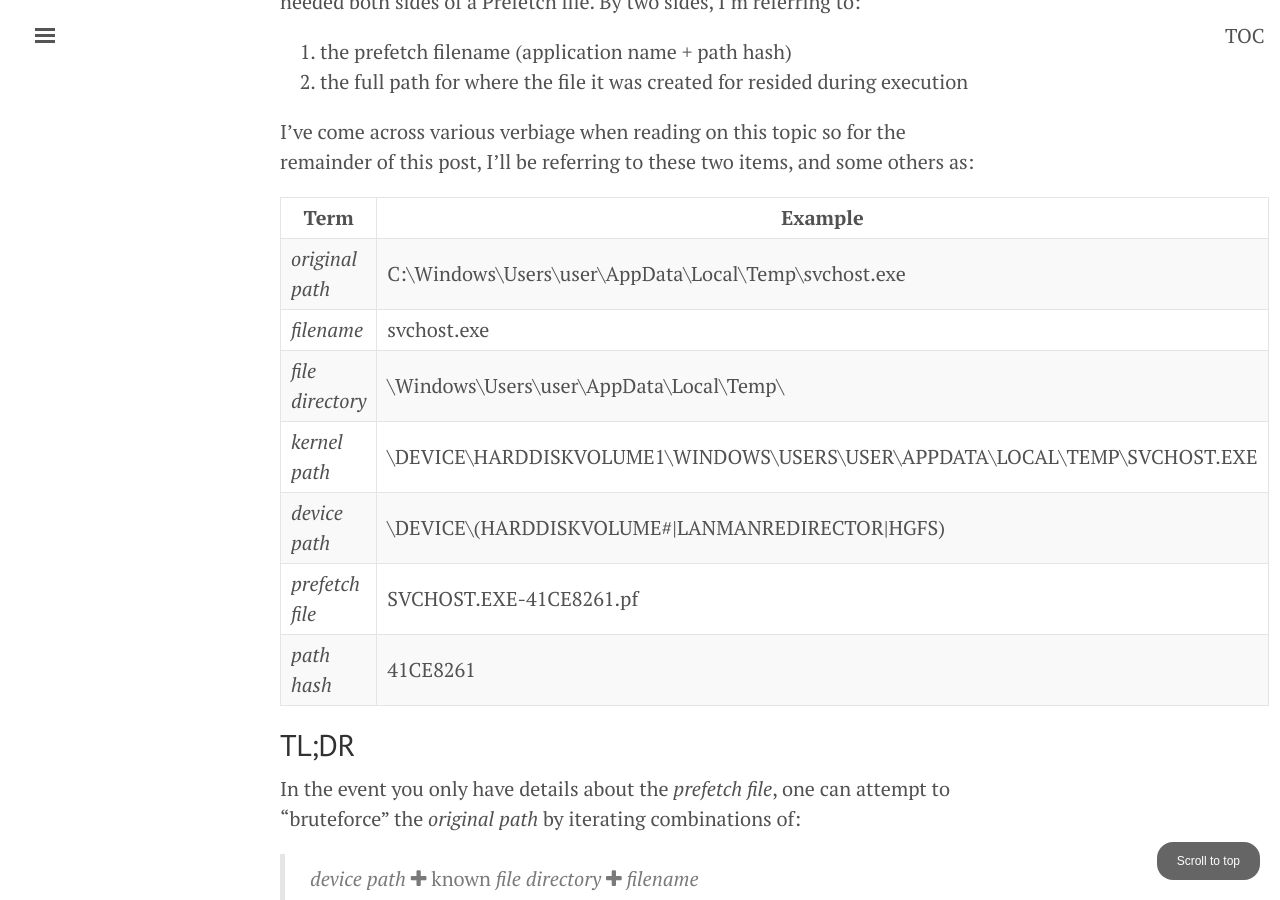
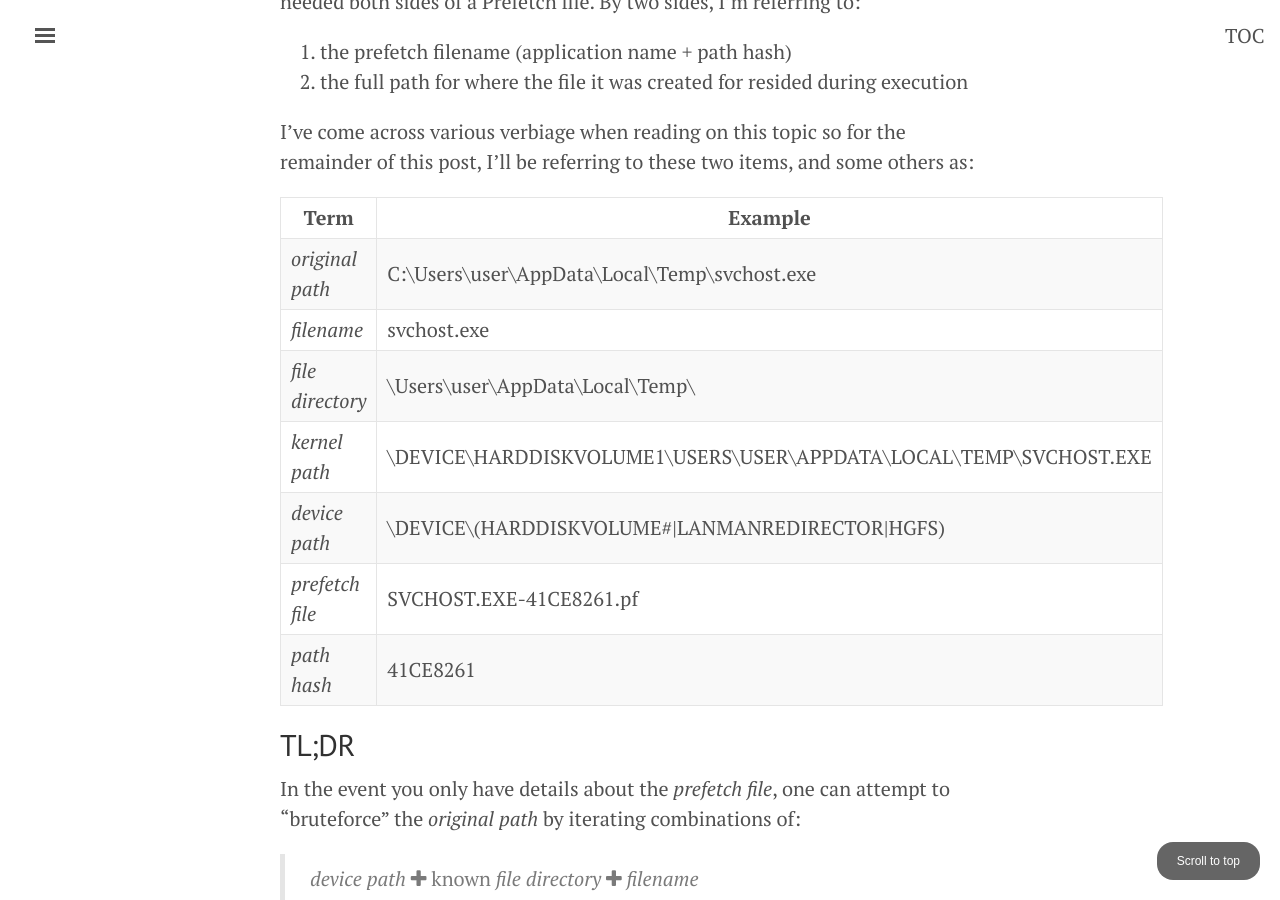
Before and after one commit to hiddenillusion/hiddenillusion.github.io, a Jekyll site: the page built from _posts/2016-05-10-go-prefetch-yourself.md, in a window 1280 px wide and 900 px high, scrolled down 472 px. Built offline with Jekyll 4.4.1, drawn with Linux system fonts in a browser that asks for light colours; nearby versions of some CDN libraries; comment, search, counter and statistics services are not loaded.

Commit message:
Even though they're examples, they should be correct

```diff
--- a/_posts/2016-05-10-go-prefetch-yourself.md
+++ b/_posts/2016-05-10-go-prefetch-yourself.md
@@ -22,10 +22,10 @@ I've come across various verbiage when reading on this topic so for the remainde
 
 Term | Example
 --- | ---
-_original path_ | C:\Windows\Users\user\AppData\Local\Temp\svchost.exe
+_original path_ | C:\Users\user\AppData\Local\Temp\svchost.exe
 _filename_ | svchost.exe
-_file directory_ | \Windows\Users\user\AppData\Local\Temp\
-_kernel path_ | \DEVICE\HARDDISKVOLUME1\WINDOWS\USERS\USER\APPDATA\LOCAL\TEMP\SVCHOST.EXE
+_file directory_ | \Users\user\AppData\Local\Temp\
+_kernel path_ | \DEVICE\HARDDISKVOLUME1\USERS\USER\APPDATA\LOCAL\TEMP\SVCHOST.EXE
 _device path_ | \DEVICE\\(HARDDISKVOLUME#\|LANMANREDIRECTOR\|HGFS)
 _prefetch file_ | SVCHOST.EXE-41CE8261.pf
 _path hash_ | 41CE8261
```
